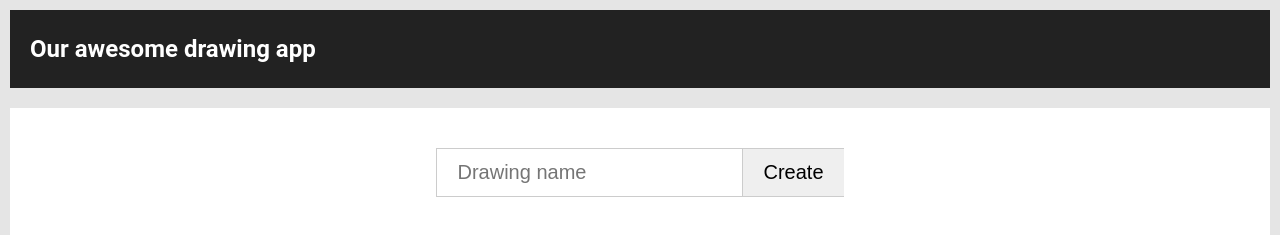
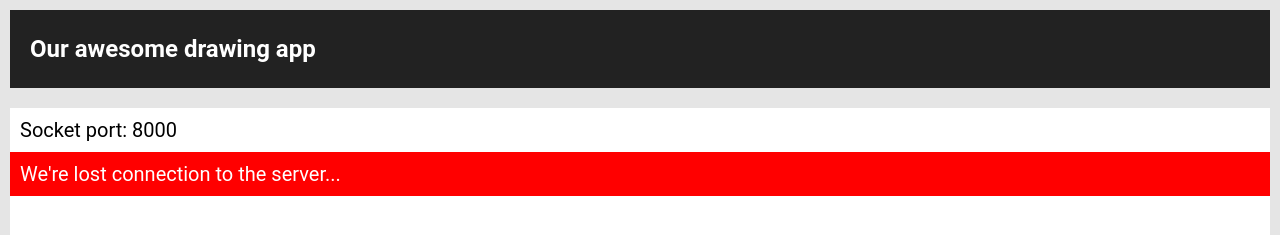
Before and after one commit to wolfwithcode/realtime-drawing-client, a React (Create React App) app: page / in a window 1280 px wide. Shown: the top 235 px of the page. Built offline with nearby package versions, Linux system fonts and the light colour scheme; no server answers.

Commit message:
Handle disconect reconnect subscriber

```diff
--- a/src/App.js
+++ b/src/App.js
@@ -3,6 +3,7 @@ import './App.css';
 import DrawingForm from './DrawingForm';
 import DrawingList from './DrawingList';
 import Drawing from './Drawing';
+import  Connection from './Connection'
 
 class App extends Component {
   state = {
@@ -39,7 +40,11 @@ class App extends Component {
         <div className="App-header">
           <h2>Our awesome drawing app</h2>
         </div>
+
+        <Connection />
+
         {ctrl}
+
       </div>
     );
   }
--- /dev/null
+++ b/src/Connection.js
@@ -0,0 +1,41 @@
+import React, { Component } from 'react'
+import { subscribeToConnectEvent } from './api'
+
+export default class Connection extends Component {
+    state = {
+        connectionState: 'connecting',
+    }
+
+    constructor(props){
+        super(props);
+        subscribeToConnectEvent(({ state: connectionState, port }) => {
+            this.setState({
+                connectionState,
+                port,
+            });
+        });
+    }
+
+    render() {
+        let content = null;
+
+        if(this.state.connectionState === 'disconnected'){
+            content = (
+                <div className="Connection-error"> We're lost connection to the server...</div>
+            );
+        }
+
+        if(this.state.connectionState === 'connecting'){
+            content = (
+                <div> Connecting...</div>
+            );
+        }
+
+        return (
+            <div className="Connection">
+                <div className="Connection-port">Socket port: {this.state.port}</div>
+                {content}
+            </div>
+        )
+    }
+}
--- a/src/Drawing.js
+++ b/src/Drawing.js
@@ -30,7 +30,10 @@ export default class Drawing extends Component {
             <div
                 className="Drawing"
             >
-                <div className="Drawing-title">{this.props.drawing.name}</div>
+                <div className="Drawing-title">
+                    {this.props.drawing.name}
+                    ({this.state.lines.length})
+                </div>
                 <Canvas
                     drawingEnabled={true}
                     onDraw={this.handleDraw}
--- a/src/api.js
+++ b/src/api.js
@@ -1,6 +1,10 @@
 import openSocket from 'socket.io-client';
-import Rx from 'rxjs/Rx'
-const socket = openSocket('http://localhost:8000');
+import Rx from 'rxjs/Rx';
+
+const port =
+    parseInt(window.location.search.replace('?',''),10)
+    || 8000;
+const socket = openSocket(`http://localhost:${port}`);
 
 function subscribeToDrawings(cb){
     socket.on('drawing', drawing => cb(drawing));
@@ -27,11 +31,39 @@ function subscribeToDrawingLines( drawingId, cb ){
     .bufferTime(100)
     .map(lines => ({lines}));
 
-    bufferTimeStream.subscribe(linesEvent => cb(linesEvent));
+    const reconnectStream = Rx.Observable.fromEventPattern(
+        h => socket.on('connect', h),
+        h => socket.off('connect', h),
+    );
+
+    const maxStream = lineStream.map(l => new Date(l.timestamp).getTime()).scan((a,b) => ( (a>b) ? a : b), 0);
+
+    reconnectStream
+    .withLatestFrom(maxStream)
+    .subscribe((joined) => {
+        const lastReceivedTimestamp = joined[1];
+        socket.emit('subscribeToDrawingLines', {drawingId, from: lastReceivedTimestamp});
+    })
 
 
-    // socket.on(`drawingLine:${drawingId}`, cb);
-    socket.emit('subscribeToDrawingLines', drawingId);
+    bufferTimeStream.subscribe(linesEvent => cb(linesEvent));
+    socket.emit('subscribeToDrawingLines', { drawingId });
+}
+
+
+function subscribeToConnectEvent(cb){
+    socket.on('connect', () => cb({
+        state: 'connected',
+        port,
+    }));
+    socket.on('disconnect', () => cb({
+        state: 'disconnected',
+        port,
+    }));
+    socket.on('connect_error', () => cb({
+        state: 'disconnected',
+        port,
+    }));
 }
 
 export {
@@ -39,4 +71,5 @@ export {
     subscribeToDrawings,
     publishLine,
     subscribeToDrawingLines,
+    subscribeToConnectEvent,
 };
```
